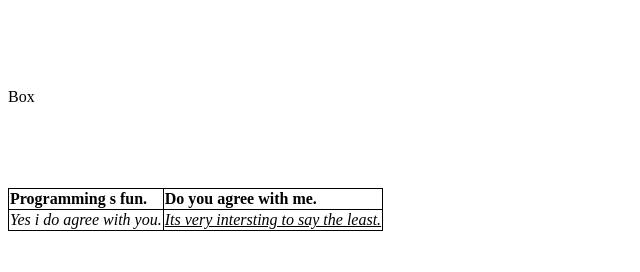
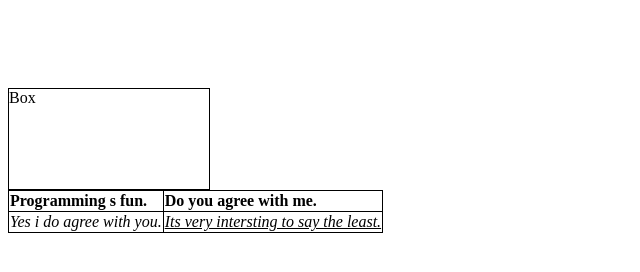
Before and after one commit to Happy-Loman/comp367003, a plain HTML site: page lab2.html in a window 1280 px wide. Shown: the part 344-616 px from the top of the page, without its empty margins (0-640 px from the left). Drawn offline with Linux system fonts and the light colour scheme.

Commit message:
Update lab2.html

```diff
--- a/lab2.html
+++ b/lab2.html
@@ -34,6 +34,13 @@
 	#navbar li:hover ul #navbar li.hover ul{
 		display: block;
 	}
+
+	#box{
+		width: 200px;
+		height: 100px;
+		background-color: white;
+		border: 1px solid black;
+	}
 	</style>
 </head>
 	<body>
@@ -51,7 +58,7 @@
 		</div>
 
 		<h1 style="font-size:120pt; font-family: Arial; color:blue;">Hello!</h1>
-		<div style="with:300px; height:100px; background-color:white; border:1px solid black:">Box</div>
+		<div id="box">Box</div>
 		<table>
 			<tr class="row1">
 				<td>
```
